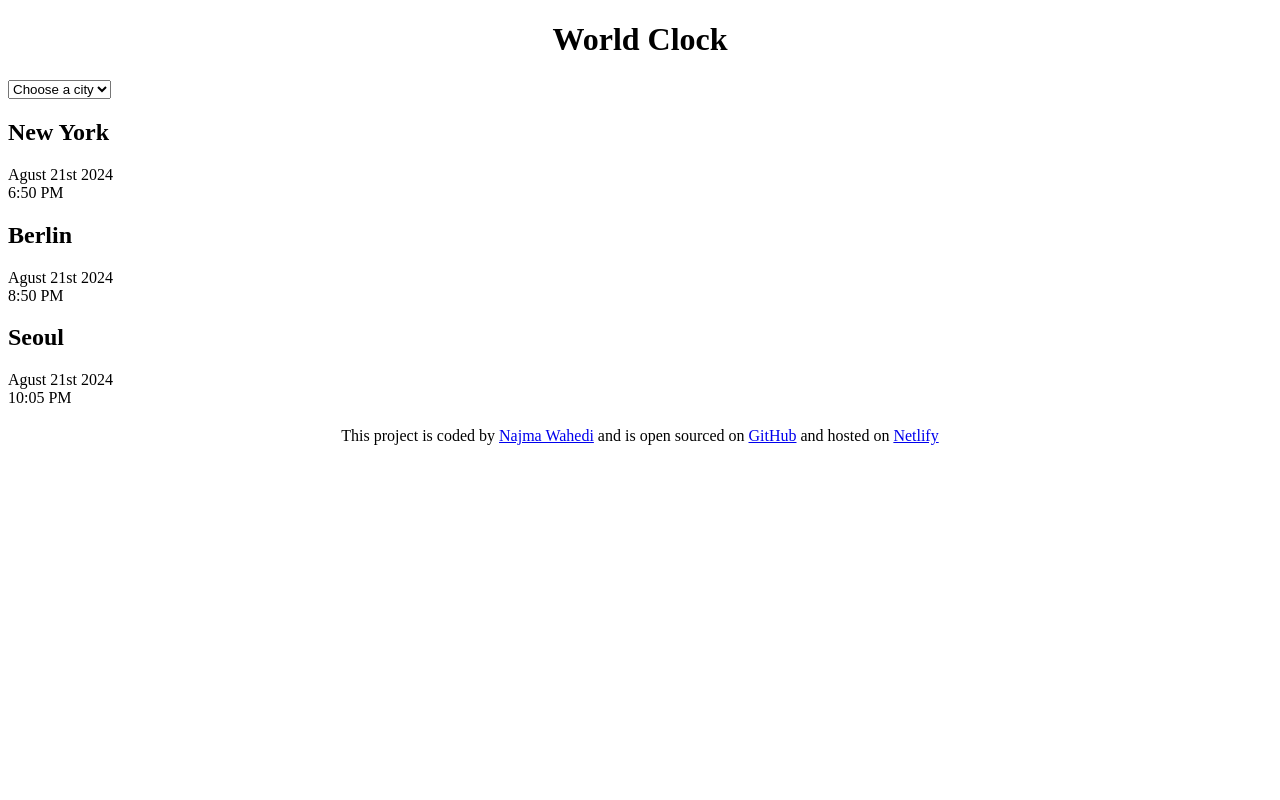
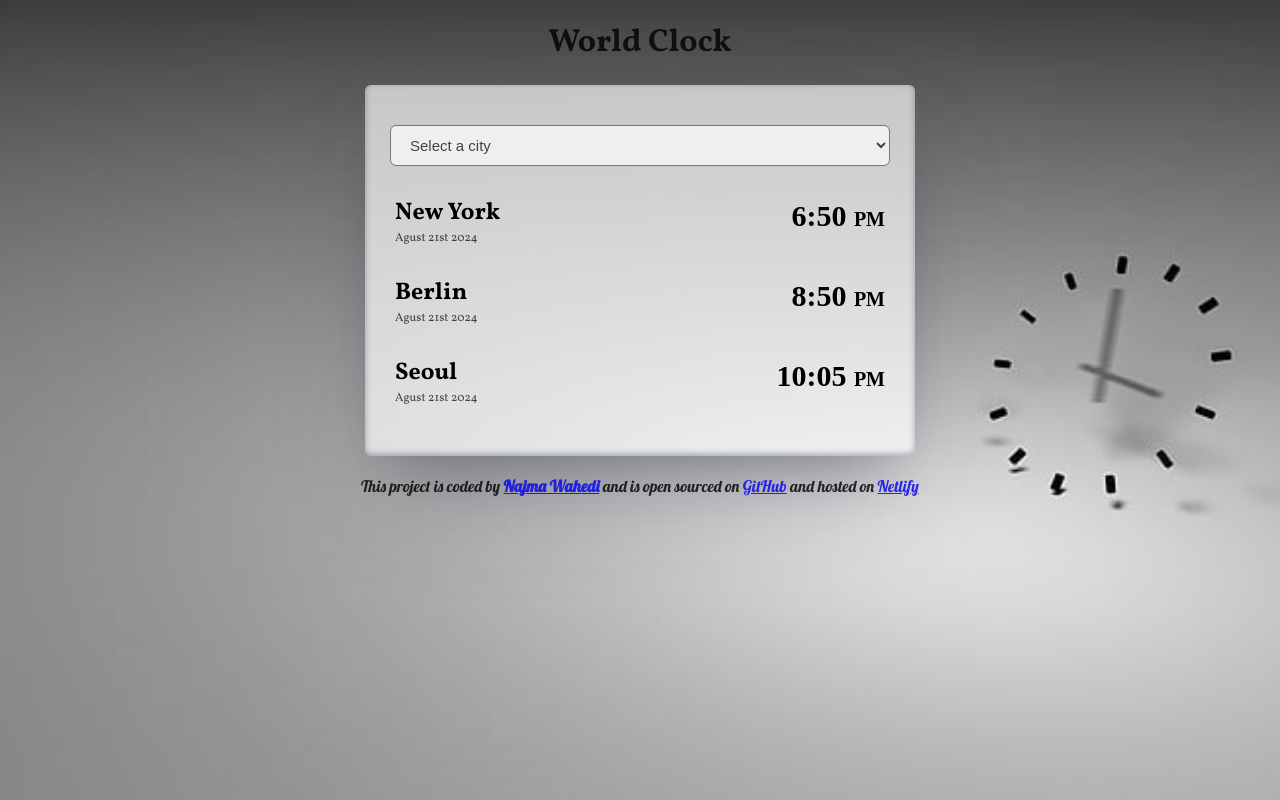
Before and after one commit to najmawahedi/world-clock, a plain HTML site: page index.html in a window 1280 px wide. Drawn offline with nearby package versions, Linux system fonts and the light colour scheme; a web font is replaced by a local one.

Commit message:
added some css

```diff
--- a/index.html
+++ b/index.html
@@ -1,44 +1,65 @@
 <!DOCTYPE html>
 <html lang="en">
   <head>
+    <link rel="preconnect" href="https://fonts.googleapis.com" />
+    <link rel="preconnect" href="https://fonts.gstatic.com" crossorigin />
+    <link
+      href="https://fonts.googleapis.com/css2?family=Charm:wght@400;700&family=Lobster&family=Oleo+Script:wght@400;700&family=Pridi:wght@200;300;400;500;600;700&family=Vollkorn:ital,wght@0,400..900;1,400..900&display=swap"
+      rel="stylesheet"
+    />
     <script src="https://cdnjs.cloudflare.com/ajax/libs/moment.js/2.30.1/moment.min.js"></script>
     <script src="https://cdnjs.cloudflare.com/ajax/libs/moment-timezone/0.5.45/moment-timezone-with-data-1970-2030.min.js"></script>
     <meta charset="UTF-8" />
     <meta name="viewport" content="width=device-width, initial-scale=1.0" />
     <title>World Clock</title>
     <link rel="stylesheet" href="src/styles.css" />
+    <link rel="preconnect" href="https://fonts.googleapis.com" />
+    <link rel="preconnect" href="https://fonts.gstatic.com" crossorigin />
+    <link
+      href="https://fonts.googleapis.com/css2?family=Lobster&family=Oleo+Script:wght@400;700&display=swap"
+      rel="stylesheet"
+    />
   </head>
   <body>
     <h1>World Clock</h1>
     <div id="bodyContainer">
       <select id="cities">
-        <option value="">Choose a city</option>
+        <option value="">Select a city</option>
         <option value="newYork">New York</option>
         <option value="berlin">Berlin</option>
         <option value="kabul">Kabul</option>
         <option value="seoul">Seoul</option>
       </select>
 
-      <div>
-        <h2>New York</h2>
-        <div>Agust 21st 2024</div>
-        <div>6:50 PM</div>
+      <div id="firstcity">
+        <h2>
+          New York
+          <div class="date">Agust 21st 2024</div>
+        </h2>
+
+        <div class="clock">6:50 <span class="am">PM</span></div>
       </div>
-      <div>
-        <h2>Berlin</h2>
-        <div>Agust 21st 2024</div>
-        <div>8:50 PM</div>
+      <div id="secondcity">
+        <h2>
+          Berlin
+          <div class="date">Agust 21st 2024</div>
+        </h2>
+
+        <div class="clock">8:50 <span class="am">PM</span></div>
       </div>
-      <div>
-        <h2>Seoul</h2>
-        <div>Agust 21st 2024</div>
-        <div>10:05 PM</div>
+      <div id="thirdcity">
+        <h2>
+          Seoul
+          <div class="date">Agust 21st 2024</div>
+        </h2>
+
+        <div class="clock">10:05 <span class="am">PM</span></div>
       </div>
     </div>
     <footer>
       This project is coded by
-      <a href="https://github.com/najmawahedi">Najma Wahedi</a> and is open
-      sourced on <a href="#">GitHub</a> and hosted on
+      <strong><a href="https://github.com/najmawahedi">Najma Wahedi</a></strong>
+      and is open sourced on <a href="#">GitHub</a> and hosted on
       <a href="https://worldclockprojectnajma.netlify.app/">Netlify</a>
     </footer>
     <script src="src/index.js"></script>
--- a/src/styles.css
+++ b/src/styles.css
@@ -1,8 +1,73 @@
 h1,
 footer {
   text-align: center;
+  font-family: "Lobster", sans-serif;
+  font-weight: 400;
+  font-style: normal;
+  opacity: 80%;
 }
 #bodyContainer {
   display: block;
   margin: 20px auto;
+  text-align: center;
+  background-color: rgba(255, 255, 255, 0.658);
+  width: 550px;
+  padding: 40px 0;
+  border-radius: 6px;
+  box-shadow: rgba(50, 50, 93, 0.25) 0px 50px 100px -20px,
+    rgba(0, 0, 0, 0.3) 0px 30px 60px -30px,
+    rgba(10, 37, 64, 0.35) 0px -2px 6px 0px inset;
 }
+body {
+  background-image: url("bestclock.jpg");
+  background-size: cover;
+  background-repeat: no-repeat;
+  background-position: center center;
+  background-attachment: fixed;
+}
+.clock {
+  padding-top: 25px;
+  font-size: 30px;
+  line-height: 1;
+  font-weight: bolder;
+}
+h1,
+h2 {
+  font-family: "Vollkorn", serif;
+  font-optical-sizing: auto;
+  font-weight: 700;
+  font-style: normal;
+  margin-bottom: 10px;
+}
+.am {
+  vertical-align: baseline;
+  font-size: 20px;
+  padding-bottom: 10px;
+}
+#cities {
+  font-size: 15px;
+  padding: 10px 15px;
+  border-radius: 6px;
+  color: rgba(0, 0, 0, 0.726);
+  font-family: sans-serif;
+  font-weight: 400;
+  margin-bottom: 10px;
+  text-align: left;
+  width: 500px;
+}
+h2 {
+  text-align: left;
+}
+#firstcity,
+#secondcity,
+#thirdcity {
+  display: flex;
+  justify-content: space-between;
+  padding: 0 30px;
+}
+.date {
+  text-align: left;
+  font-size: 12px;
+  opacity: 70%;
+  font-weight: normal;
+}
```
Also changed, not shown: src/bestclock.jpg (added).
